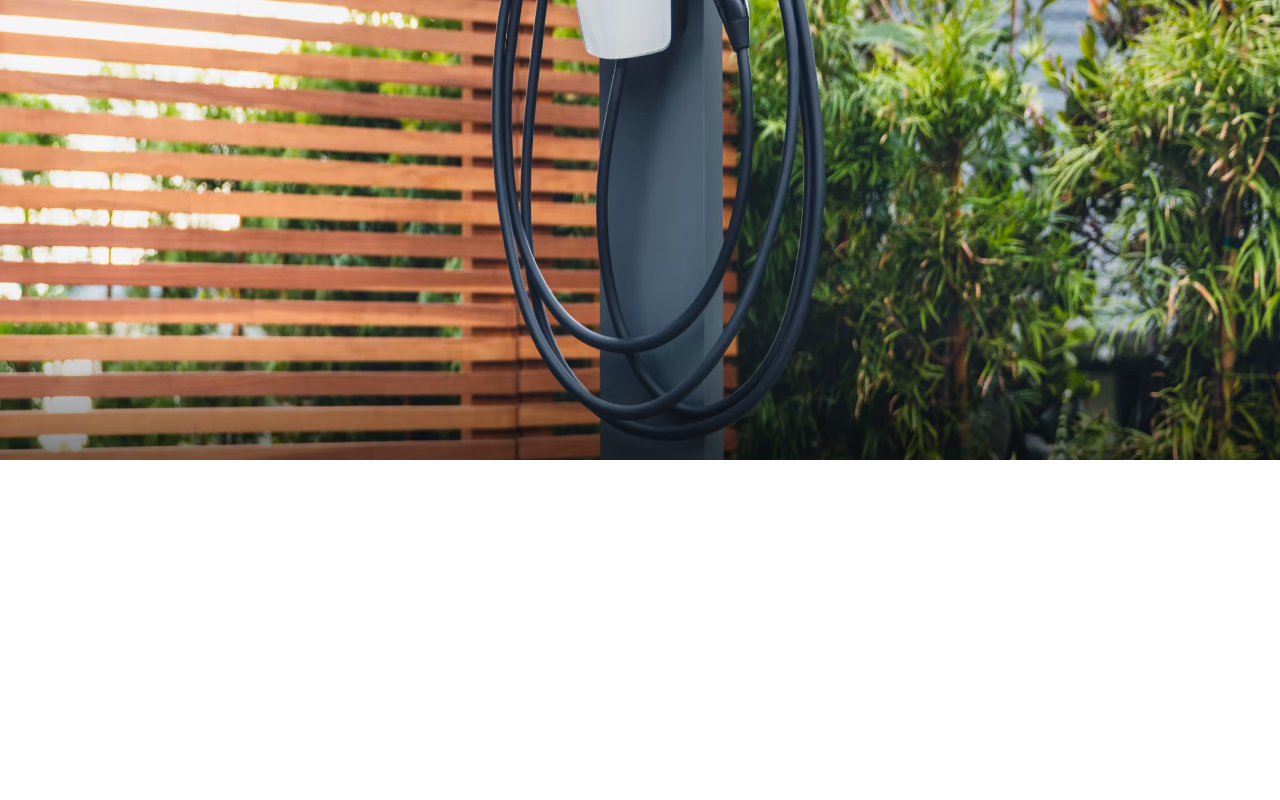
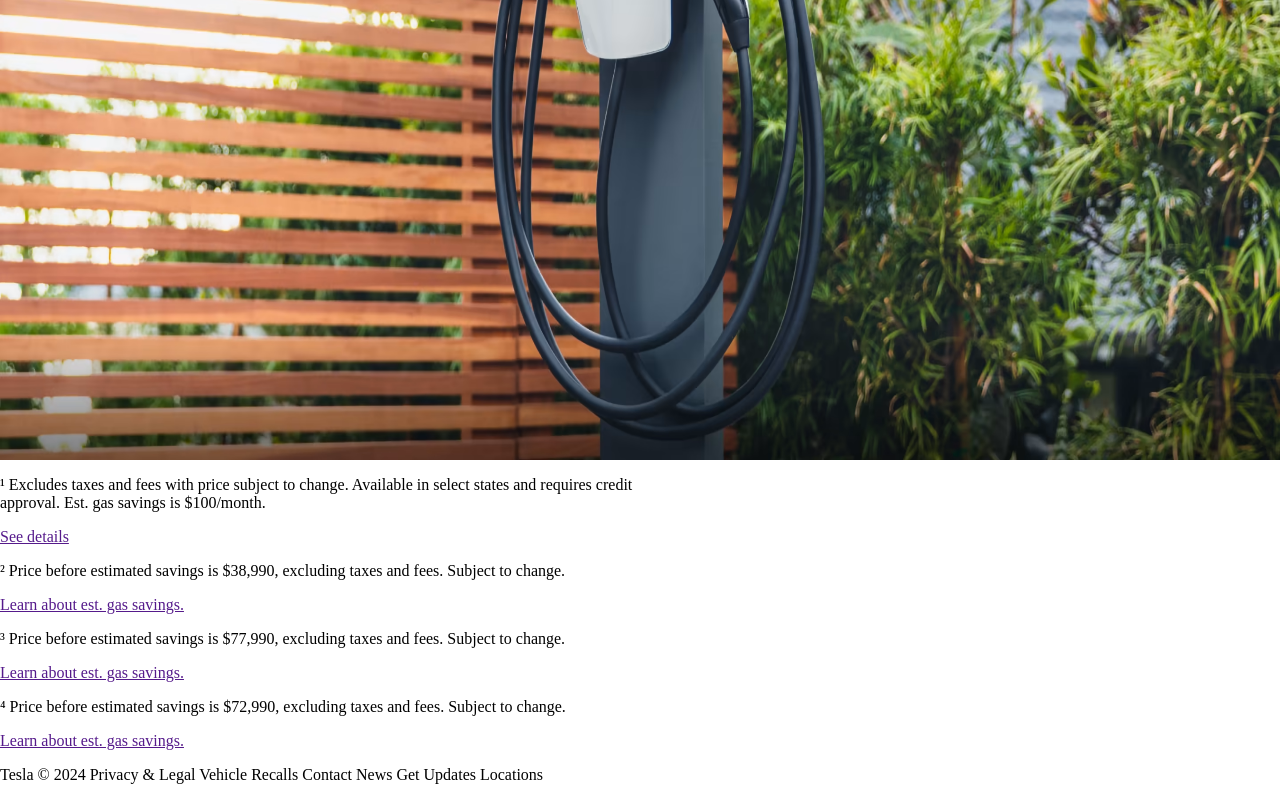
Before and after one commit to benson46/TeslaClone, a plain HTML site: page index.html in a window 1280 px wide. Shown: the part 9260-10060 px from the top of the page. Before the commit the page ends 9720 px from the top, so only its background shows below. Drawn offline with Linux system fonts and the light colour scheme.

Commit message:
footer added

```diff
--- a/Style/style.css
+++ b/Style/style.css
@@ -1,8 +1,6 @@
 body{
   margin: 0px;
 }
-
-
 .background-one ,
 .background-two ,
 .background-three ,
--- a/index.html
+++ b/index.html
@@ -8,6 +8,20 @@
 </head>
 <body>
 
+
+    <!--HEADER-->
+
+
+    <header>
+
+
+    </header>
+
+
+    <!--MAIN-->
+
+
+    <main>
         <img class="background-one" src="Tesla Images/Homepage-Model-Y-Desktop-Global.avif">
         <img class="background-two" src="Tesla Images/Homepage-Model-2-Desktop-LHD-v2.avif">
         <img class="background-three" src="Tesla Images/Homepage-Model-X-Desktop-v2.avif">
@@ -17,5 +31,51 @@
         <img class="background-seven" src="Tesla Images/Homepage-SolarRoof-Desktop-Global.avif">
         <img class="background-eight" src="Tesla Images/Homepage-Powerwall-01-Desktop.avif">
         <img class="background-nine" src="Tesla Images/Homepage-Accessories-Desktop-NA-APAC.avif">
+    </main>
+
+
+    <!--FOOTER-->
+
+
+    <footer>
+
+    <p>
+        ¹ Excludes taxes and fees with price subject to change. Available in select states and requires credit <br>approval. Est. gas savings is $100/month.
+    </p>
+    <a href="">
+        See details
+    </a>
+
+    <p>
+        ² Price before estimated savings is $38,990, excluding taxes and fees. Subject to change.
+    </p>
+    <a href="">
+        Learn about est. gas savings.
+    </a>
+
+    <p>
+        ³ Price before estimated savings is $77,990, excluding taxes and fees. Subject to change.
+    </p>
+    <a href="">
+        Learn about est. gas savings.
+    </a>
+
+    <p>
+        ⁴ Price before estimated savings is $72,990, excluding taxes and fees. Subject to change.
+    </p>
+    <a href="">
+        Learn about est. gas savings.
+    </a>
+
+    <p>
+        <span>Tesla © 2024</span>
+        <span>Privacy & Legal</span>
+        <span>Vehicle Recalls</span>
+        <span>Contact</span>
+        <span>News</span>
+        <span>Get Updates</span>
+        <span>Locations</span>
+    </p>
+   </footer>
 </body>
 </html>
```
Lines whose indentation alone changed are shown as unchanged.
